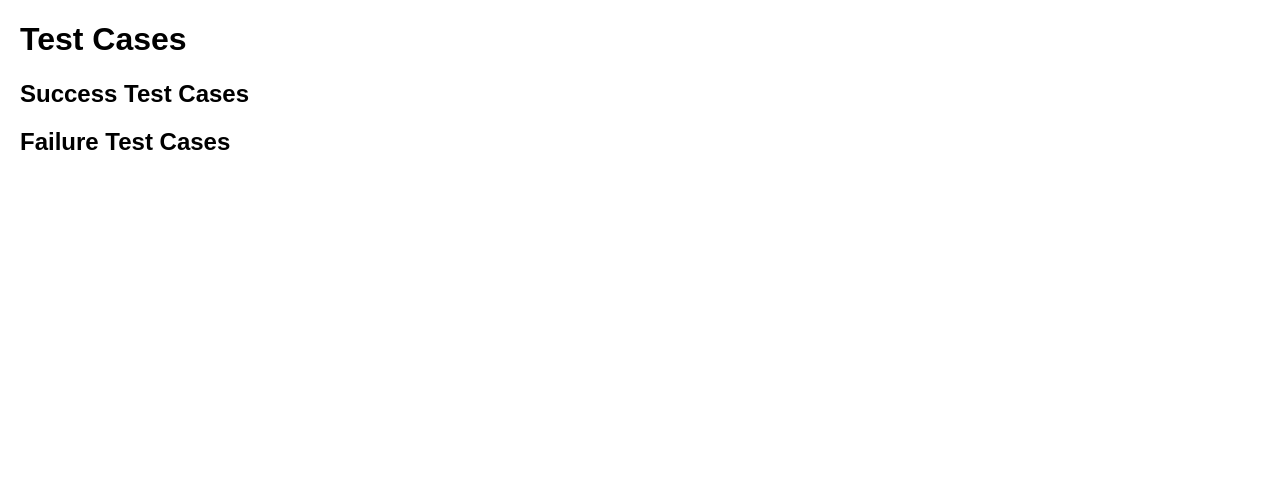
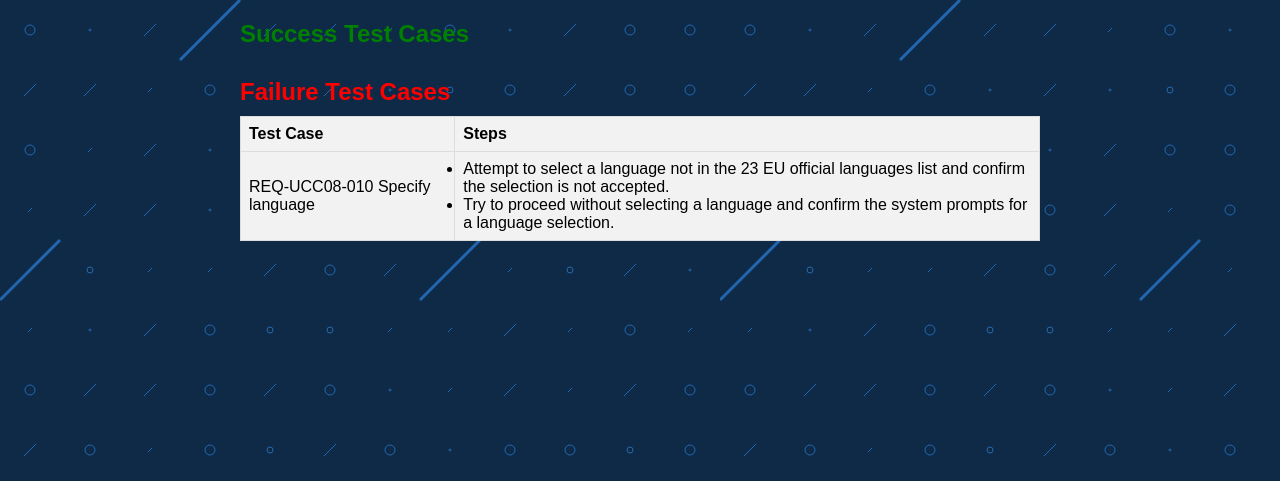
Before and after one commit to MateusPMG/hackathon, a Flask app: template templates/middle.html in a window 1280 px wide. Shown: the top 481 px of the page. Run offline with Flask 3, Linux system fonts and the light colour scheme; the template is opened without the code that fills it, so the values that code supplies are empty; parts of the project's set-up code (start-up, migrations or seed data) failed here and were passed over.

Commit message:
before merge

```diff
--- a/app.py
+++ b/app.py
@@ -1,5 +1,4 @@
 import os
-import re
 from utils import *
 from flask import Flask, render_template, request
 from openai import AzureOpenAI
--- a/static/middle.css
+++ b/static/middle.css
@@ -9,7 +9,7 @@
 
 body {
   background: url("./images/background.svg");
-  color: white;
+  /* color: white; */
 }
 
 button {
@@ -43,3 +43,46 @@ button:hover {
     box-shadow: 0 0 0 0 rgb(218 103 68 / 0%);
   }
 }
+
+body {
+  font-family: Arial, sans-serif;
+  margin: 20px;
+}
+
+.container {
+  max-width: 800px;
+  margin: 0 auto;
+}
+
+h2 {
+  margin-bottom: 10px;
+}
+
+.test-cases {
+  width: 100%;
+  border-collapse: collapse;
+  margin-bottom: 20px;
+}
+
+.test-cases th,
+.test-cases td {
+  border: 1px solid #dddddd;
+  text-align: left;
+  padding: 8px;
+}
+
+.test-cases th {
+  background-color: #f2f2f2;
+}
+
+.test-cases tr:nth-child(even) {
+  background-color: #f2f2f2;
+}
+
+#success-title {
+  color: green;
+}
+
+#failure-title {
+  color: red;
+}
--- a/templates/middle.html
+++ b/templates/middle.html
@@ -30,68 +30,71 @@
 
 <!DOCTYPE html>
 <html lang="en">
-<head>
-    <meta charset="UTF-8">
-    <meta name="viewport" content="width=device-width, initial-scale=1.0">
+  <head>
+    <meta charset="UTF-8" />
+    <meta name="viewport" content="width=device-width, initial-scale=1.0" />
     <title>Test Cases</title>
-    <style>
-        body {
-            font-family: Arial, sans-serif;
-            margin: 20px;
-        }
-        h2 {
-            margin-bottom: 10px;
-        }
-        .test-case {
-            margin-bottom: 20px;
-        }
-        .test-case p {
-            margin: 5px 0;
-        }
-    </style>
-</head>
-<body>
-    <h1>Test Cases</h1>
+    <link rel="stylesheet" href="../static/middle.css" />
+  </head>
+  <body>
+    <div class="container">
+      <h2 id="success-title">Success Test Cases</h2>
+      <table class="test-cases">
+        {% for test_case in responsep %}
+        <tr>
+          <th>Test Case</th>
+          <th>Steps</th>
+          {% endfor %}
+          <!-- <tr>
+          <th>Test Case</th>
+          <th>Steps</th>
+        </tr>
+        <tr>
+          <td>REQ-UCC08-010 Specify language</td>
+          <td>
+            <ul>
+              <li>
+                Select English from the language list and confirm the selection
+                is saved.
+              </li>
+              <li>
+                Select French from the language list and confirm the selection
+                is saved.
+              </li>
+              <li>
+                Select German from the language list and confirm the selection
+                is saved.
+              </li>
+            </ul>
+          </td>
+        </tr> -->
+          <!-- More rows for Success Test Cases -->
+        </tr>
+      </table>
 
-    <h2>Success Test Cases</h2>
-    <div id="success-tests"></div>
-
-    <h2>Failure Test Cases</h2>
-    <div id="failure-tests"></div>
-
-    <script>
-        const responsep = {{ responsep|tojson }};
-
-        const successT = responsep.successT;
-        const failureT = responsep.failureT;
-
-        // Function to display test cases
-        function displayTestCases(testCases, containerId) {
-            const container = document.getElementById(containerId);
-
-            Object.entries(testCases).forEach(([req_id, test_case]) => {
-                const testCaseDiv = document.createElement('div');
-                testCaseDiv.classList.add('test-case');
-
-                const reqNameParagraph = document.createElement('p');
-                reqNameParagraph.textContent = `Requirement ID & Name: ${test_case.requirname}`;
-                testCaseDiv.appendChild(reqNameParagraph);
-
-                const testsList = document.createElement('ul');
-                test_case.tests.forEach(test => {
-                    const testItem = document.createElement('li');
-                    testItem.textContent = test;
-                    testsList.appendChild(testItem);
-                });
-                testCaseDiv.appendChild(testsList);
-
-                container.appendChild(testCaseDiv);
-            });
-        }
-
-        // Display success and failure test cases
-        displayTestCases(successT, 'success-tests');
-        displayTestCases(failureT, 'failure-tests');
-    </script>
-</body>
+      <h2 id="failure-title">Failure Test Cases</h2>
+      <table class="test-cases">
+        <tr>
+          <th>Test Case</th>
+          <th>Steps</th>
+        </tr>
+        <tr>
+          <td>REQ-UCC08-010 Specify language</td>
+          <td>
+            <ul>
+              <li>
+                Attempt to select a language not in the 23 EU official languages
+                list and confirm the selection is not accepted.
+              </li>
+              <li>
+                Try to proceed without selecting a language and confirm the
+                system prompts for a language selection.
+              </li>
+            </ul>
+          </td>
+        </tr>
+        <!-- More rows for Failure Test Cases -->
+      </table>
+    </div>
+  </body>
 </html>
```
